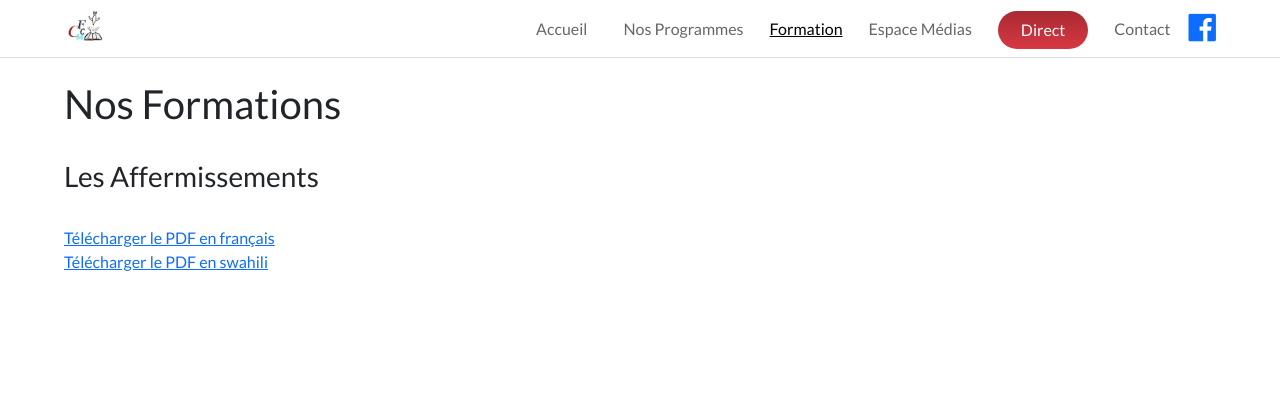
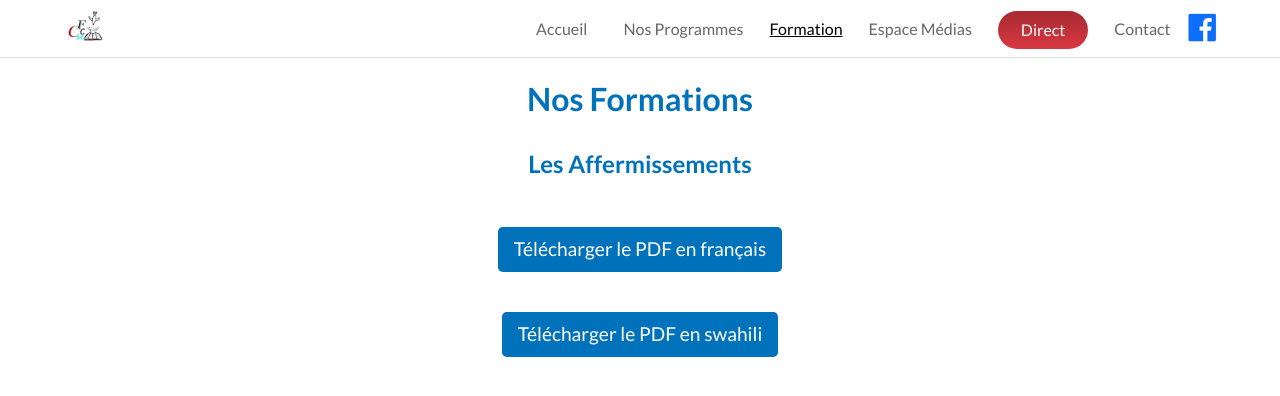
Before and after one commit to Olivier-Kango/cfcm, a React (Create React App) app: page /formation in a window 1280 px wide. Shown: the top 396 px of the page. Built offline with nearby package versions, Linux system fonts and the light colour scheme; a web font is replaced by a local one.

Commit message:
Add styling for  Formation

```diff
--- a/src/styling/Formation.scss
+++ b/src/styling/Formation.scss
@@ -1,3 +1,35 @@
+$primary-color: #0072bc;
+
 .formation {
   padding: 5rem 5%;
+  display: flex;
+  flex-direction: column;
+  align-items: center;
+
+  h1 {
+    font-size: 2rem;
+    font-weight: bold;
+    color: $primary-color;
+  }
+
+  h3 {
+    font-size: 1.5rem;
+    font-weight: bold;
+    color: $primary-color;
+  }
+
+  a {
+    margin-top: 1rem;
+    font-size: 1.2rem;
+    color: white;
+    background-color: $primary-color;
+    padding: 0.5rem 1rem;
+    border-radius: 0.3rem;
+    text-decoration: none;
+    transition: background-color 0.3s;
+
+    &:hover {
+      background-color: darken($primary-color, 10%);
+    }
+  }
 }
```
